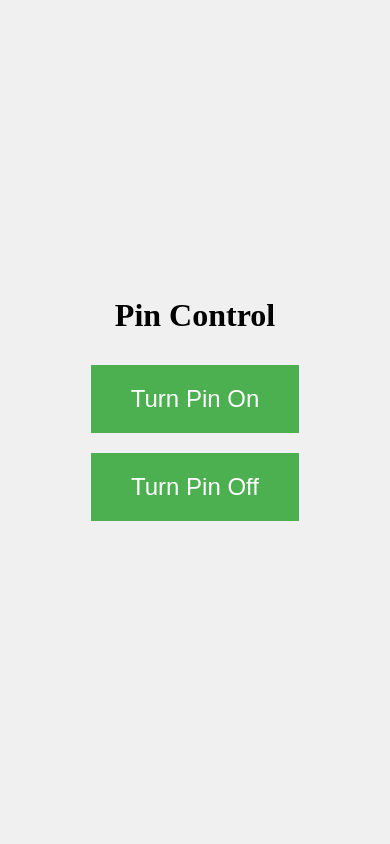
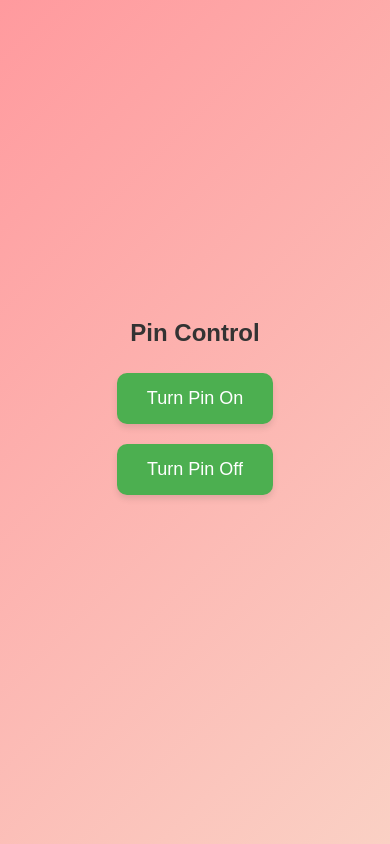
Before and after one commit to pascalcyusa/flask-server, a Flask app: page / in a window 390 px wide. Run offline with Flask 3, Linux system fonts and the light colour scheme.

Commit message:
Enhance index page styling with gradient background, improved button effects, and responsive design

```diff
--- a/templates/index.html
+++ b/templates/index.html
@@ -12,8 +12,14 @@
             align-items: center;
             height: 100vh;
             margin: 0;
-            background-color: #f0f0f0;
+            background: linear-gradient(135deg, #ff9a9e 0%, #fad0c4 100%);
             flex-direction: column;
+            font-family: 'Arial', sans-serif;
+        }
+
+        h1 {
+            color: #333;
+            animation: fadeIn 2s ease-in-out;
         }
 
         button {
@@ -24,11 +30,51 @@
             color: white;
             border: none;
             margin: 10px;
+            border-radius: 10px;
+            box-shadow: 0 4px 6px rgba(0, 0, 0, 0.1);
+            transition: background-color 0.3s, transform 0.3s;
+        }
+
+        button:hover {
+            background-color: #45a049;
+            transform: scale(1.05);
+        }
+
+        button:active {
+            background-color: #3e8e41;
+            transform: scale(0.95);
         }
 
         #response {
             margin-top: 20px;
             font-size: 18px;
+            color: #333;
+            animation: fadeIn 2s ease-in-out;
+        }
+
+        @keyframes fadeIn {
+            from {
+                opacity: 0;
+            }
+
+            to {
+                opacity: 1;
+            }
+        }
+
+        @media (max-width: 600px) {
+            button {
+                padding: 15px 30px;
+                font-size: 18px;
+            }
+
+            h1 {
+                font-size: 24px;
+            }
+
+            #response {
+                font-size: 16px;
+            }
         }
     </style>
 </head>
```
